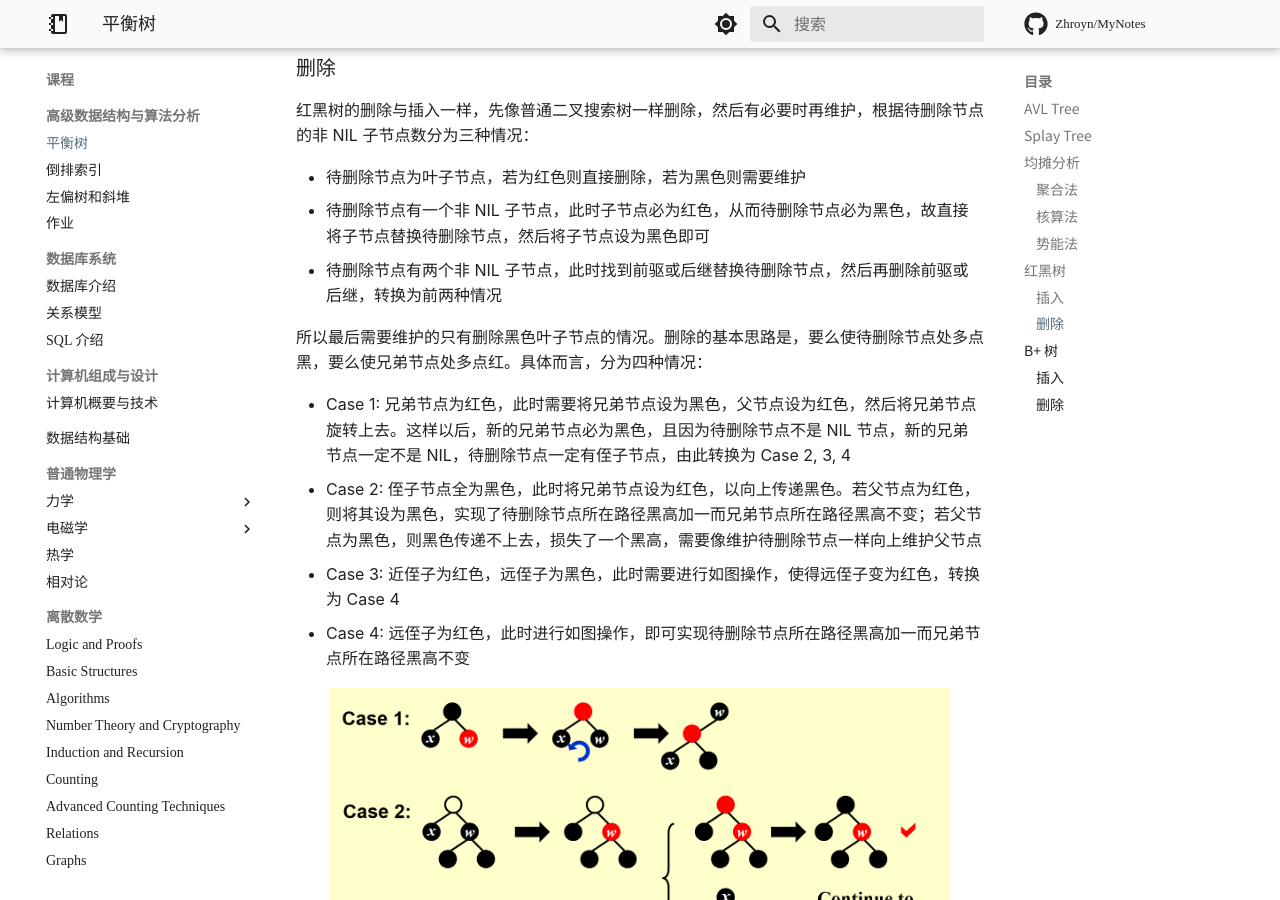
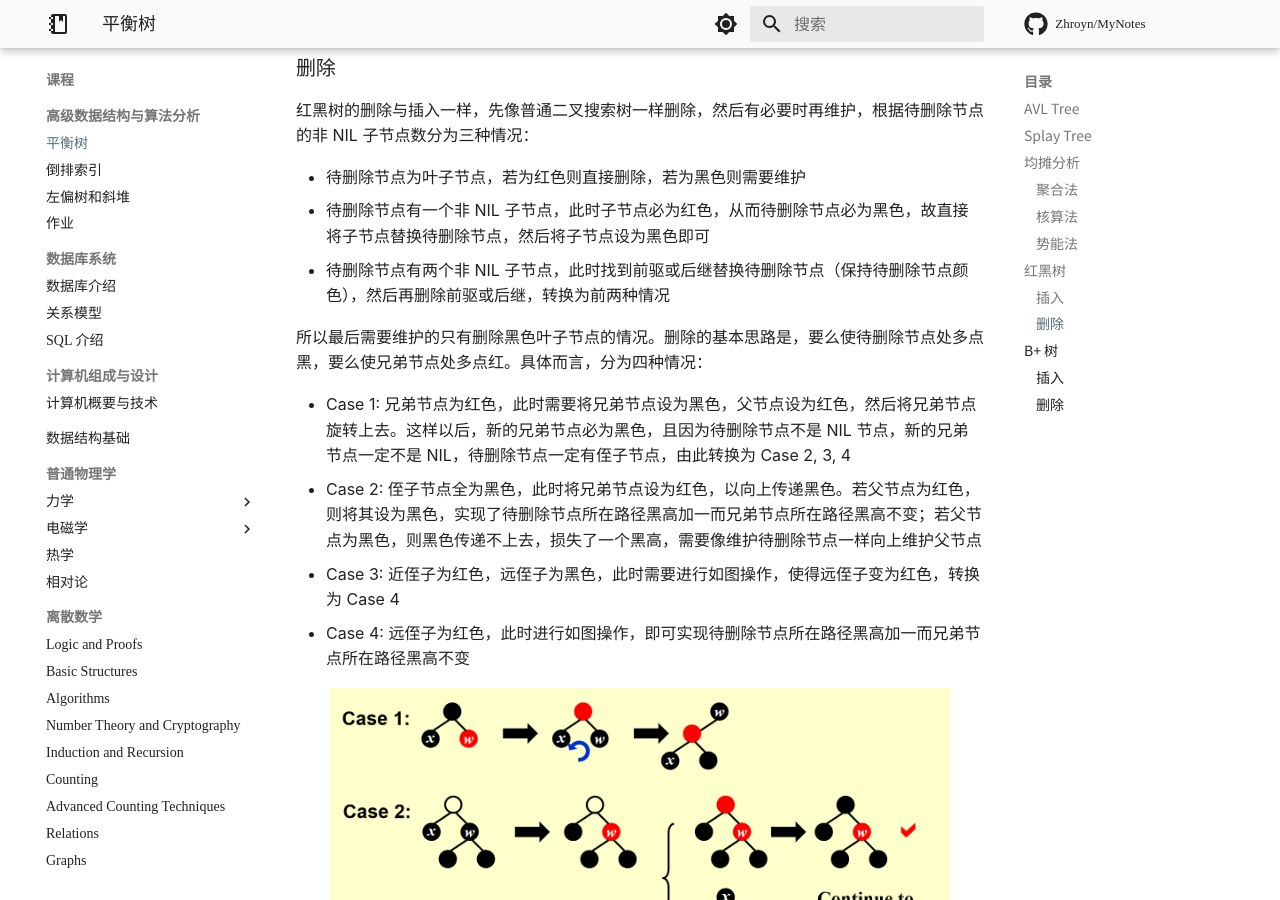
Before and after one commit to Pxtkn/MyNotes, an MkDocs documentation site: the page built from docs/课程/高级数据结构与算法分析/Balanced Tree.md, in a window 1280 px wide and 900 px high, scrolled down 4365 px. Built offline with MkDocs 1.6.1 and Material for MkDocs 9.7.7, drawn with Linux system fonts in a browser that asks for light colours; nearby versions of some CDN libraries; some web fonts are replaced; library files that are not in the unit come from our copies; comment, search, counter and statistics services are not loaded; a style sheet for code colours, icons or effects is not loaded.

Commit message:
refactor: 移动了图片位置并修改了 ADS 笔记

```diff
--- a/docs/课程/高级数据结构与算法分析/Balanced Tree.md
+++ b/docs/课程/高级数据结构与算法分析/Balanced Tree.md
@@ -82,7 +82,7 @@
 
 在 Splay 树中，可以定义势能函数为 $\Phi(T) = \sum_{i\in T} \log S(i) = \sum_{i\in T} Rank(i)$，其中 $S(i)$ 为以 $i$ 为根节点的子树的节点数，然后由 $\forall a, b \gt 0, a + b \le c: \log a + \log b \lt 2\log c - 2$ 可得每种操作的均摊上界：
 
-<div align=center> <img src="assets/ads_bt_splay.png" width=90% /> </div>
+<div align=center> <img src="../../assets/ads_splay_analysis.png" width=90% /> </div>
 
 而后可以得到总的将 $X$ 旋转到根节点的均摊上界为 $1 + 3(R_2(X) - R_1(X))$。由于 Zig 操作最多进行一次，所以最后可得均摊上界为 $O(\log N)$。
 
@@ -118,7 +118,7 @@
 - Case 2: 父节点为红色，叔节点为黑色，且插入节点、父节点、祖父节点不在同一侧，此时将插入节点旋转上去，使得三个节点在同一侧，转换为 Case 3，否则无法保证黑高不变
 - Case 3: 父节点为红色，叔节点为黑色，且插入节点、父节点、祖父节点在同一侧，此时同 Case 1 一样，先将父节点和叔节点设为黑色，祖父节点设为红色，再将父节点旋转上去，这样可以保证从新的祖父节点开始黑高不变
 
-<div align=center> <img src="assets/ads_bt_rb_insert.png" width=90% /> </div>
+<div align=center> <img src="../../assets/ads_rb_insert.png" width=90% /> </div>
 
 单次插入最多需要进行两次旋转，即 Case 2 -> Case 3。
 
@@ -128,7 +128,7 @@
 
 - 待删除节点为叶子节点，若为红色则直接删除，若为黑色则需要维护
 - 待删除节点有一个非 NIL 子节点，此时子节点必为红色，从而待删除节点必为黑色，故直接将子节点替换待删除节点，然后将子节点设为黑色即可
-- 待删除节点有两个非 NIL 子节点，此时找到前驱或后继替换待删除节点，然后再删除前驱或后继，转换为前两种情况
+- 待删除节点有两个非 NIL 子节点，此时找到前驱或后继替换待删除节点（保持待删除节点颜色），然后再删除前驱或后继，转换为前两种情况
 
 所以最后需要维护的只有删除黑色叶子节点的情况。删除的基本思路是，要么使待删除节点处多点黑，要么使兄弟节点处多点红。具体而言，分为四种情况：
 
@@ -137,11 +137,11 @@
 - Case 3: 近侄子为红色，远侄子为黑色，此时需要进行如图操作，使得远侄子变为红色，转换为 Case 4
 - Case 4: 远侄子为红色，此时进行如图操作，即可实现待删除节点所在路径黑高加一而兄弟节点所在路径黑高不变
 
-<div align=center> <img src="assets/ads_bt_rb_delete.png" width=90% /> </div>
+<div align=center> <img src="../../assets/ads_rb_delete.png" width=90% /> </div>
 
 一个删除的示例为：
 
-<div align=center> <img src="assets/ads_bt_rb_delete_sample.png" width=90% /> </div>
+<div align=center> <img src="../../assets/ads_rb_delete_example.png" width=90% /> </div>
 
 单次删除最多需要进行三次旋转，即 Case 1 -> Case 3 -> Case 4。
 
@@ -162,7 +162,7 @@
 
 一般来说，$M$ 只取 3 或 4，以下是一个四阶 B+ 树的例子：
 
-<div align=center> <img src="assets/ads_bt_b+.png" width=90% /> </div>
+<div align=center> <img src="../../assets/ads_b+_example.png" width=90% /> </div>
 
 ### 插入
 
```
Also changed, not shown: docs/assets/ads_b+_example.png (renamed from docs/课程/高级数据结构与算法分析/assets/ads_bt_b+.png), docs/assets/ads_rb_delete.png (renamed from docs/课程/高级数据结构与算法分析/assets/ads_bt_rb_delete.png), docs/assets/ads_rb_delete_example.png (renamed from docs/课程/高级数据结构与算法分析/assets/ads_bt_rb_delete_sample.png), docs/assets/ads_rb_insert.png (renamed from docs/课程/高级数据结构与算法分析/assets/ads_bt_rb_insert.png), docs/assets/ads_splay_analysis.png (renamed from docs/课程/高级数据结构与算法分析/assets/ads_bt_splay.png).
